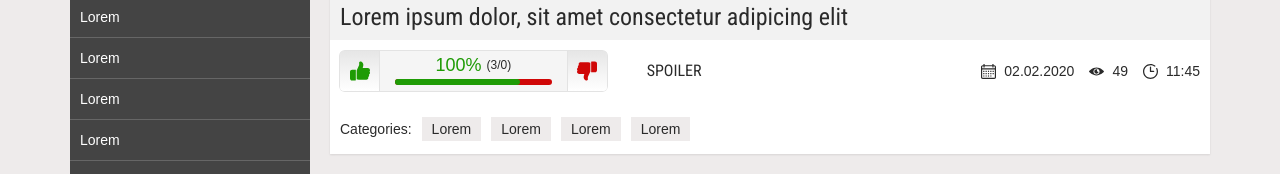
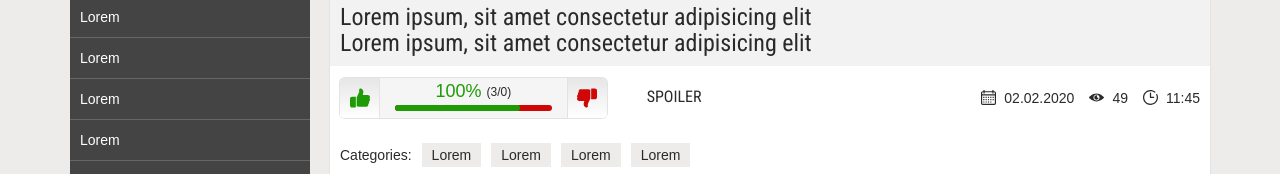
Before and after one commit to tester480/bootstraphost1, a plain HTML site: page video.html in a window 1280 px wide. Shown: the part 431-605 px from the top of the page. Drawn offline with nearby package versions, Linux system fonts and the light colour scheme.

Commit message:
add h2 media-title

```diff
--- a/video.html
+++ b/video.html
@@ -87,7 +87,8 @@
                            </div>
                         </div>
                      <div class="col-lg-12 player-bottom">
-                        <h1 class="media-title">Lorem ipsum dolor, sit amet consectetur adipicing elit</h1>
+                        <h1 class="media-title">Lorem ipsum, sit amet consectetur adipisicing elit</h1>
+                        <h2 class="media-title">Lorem ipsum, sit amet consectetur adipisicing elit</h2>
                      </div>
                      </div>
                      <div class="row media-control">
```
